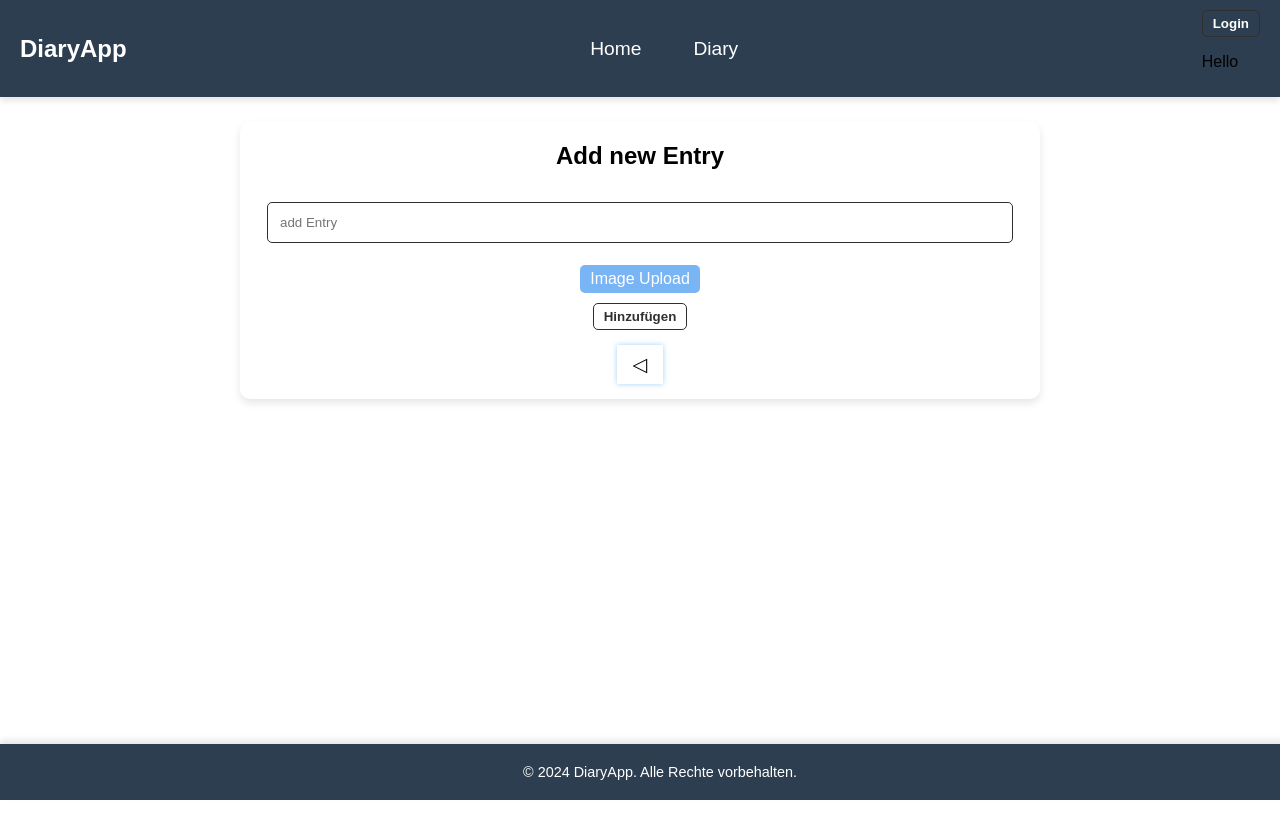
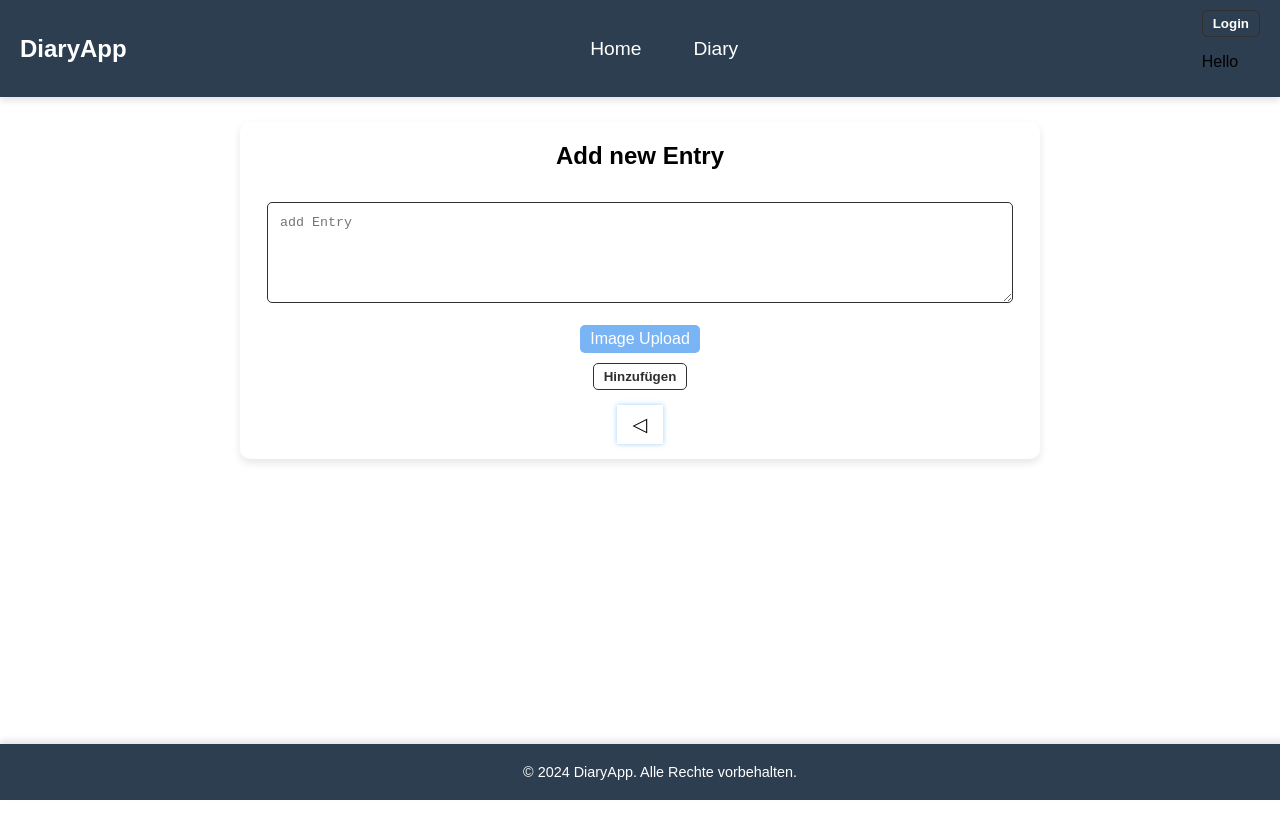
Before and after one commit to RicardoCreates/cgn-java-24-4-diary, a React (Vite) app in the folder frontend/: page /addentry in a window 1280 px wide. Shown: the top 838 px of the page. Built offline with nearby package versions, Linux system fonts and the light colour scheme; no server answers.

Commit message:
Input to Textarea - adjusted input in contentpage - adjusted input in addEntry

```diff
--- a/frontend/src/pages/AddEntry.tsx
+++ b/frontend/src/pages/AddEntry.tsx
@@ -34,8 +34,7 @@ export default function AddEntry({
         <Container>
             <Container2>
                 <h2>Add new Entry</h2>
-                <TextField
-                    type={"text"}
+                <StyledTextarea
                     value={description}
                     onChange={event => setDescription(event.target.value)}
                     placeholder={"add Entry"}
@@ -138,12 +137,14 @@ const HiddenFileInput = styled.input`
     display: none;
 `;
 
-const TextField = styled.input`
+const StyledTextarea = styled.textarea`
     width: 90%;
+    height: 75px;
     padding: 12px;
     margin: 12px 0;
     border: 0.5px solid #303030;
     border-radius: 5px;
+    resize: vertical;
 
     &:focus {
         outline: none;
--- a/frontend/src/pages/ContentPage.tsx
+++ b/frontend/src/pages/ContentPage.tsx
@@ -53,11 +53,10 @@ const [searchTerm, setSearchTerm] = useState("");
                         .map((entry) => (
                             <StyledListItem key={entry.id}>
                             <p>Diary Entry</p>
-                            <InputField
-                                type="text"
-                                value={entry.description}
-                                onChange={(event) => handleDescriptionChange(entry.id, event.target.value)}
-                            />
+                                <StyledTextarea
+                                    value={entry.description}
+                                    onChange={(event) => handleDescriptionChange(entry.id, event.target.value)}
+                                />
                             <p>Steps done Today</p>
                             <StyledSelect
                                 value={entry.status}
@@ -161,12 +160,14 @@ const Button = styled.button`
     }
 `;
 
-const InputField = styled.input`
+const StyledTextarea = styled.textarea`
     width: 90%;
+    height: 75px;
     padding: 12px;
     margin: 12px 0;
     border: 0.5px solid #303030;
     border-radius: 5px;
+    resize: vertical;
 
     &:focus {
         outline: none;
```
